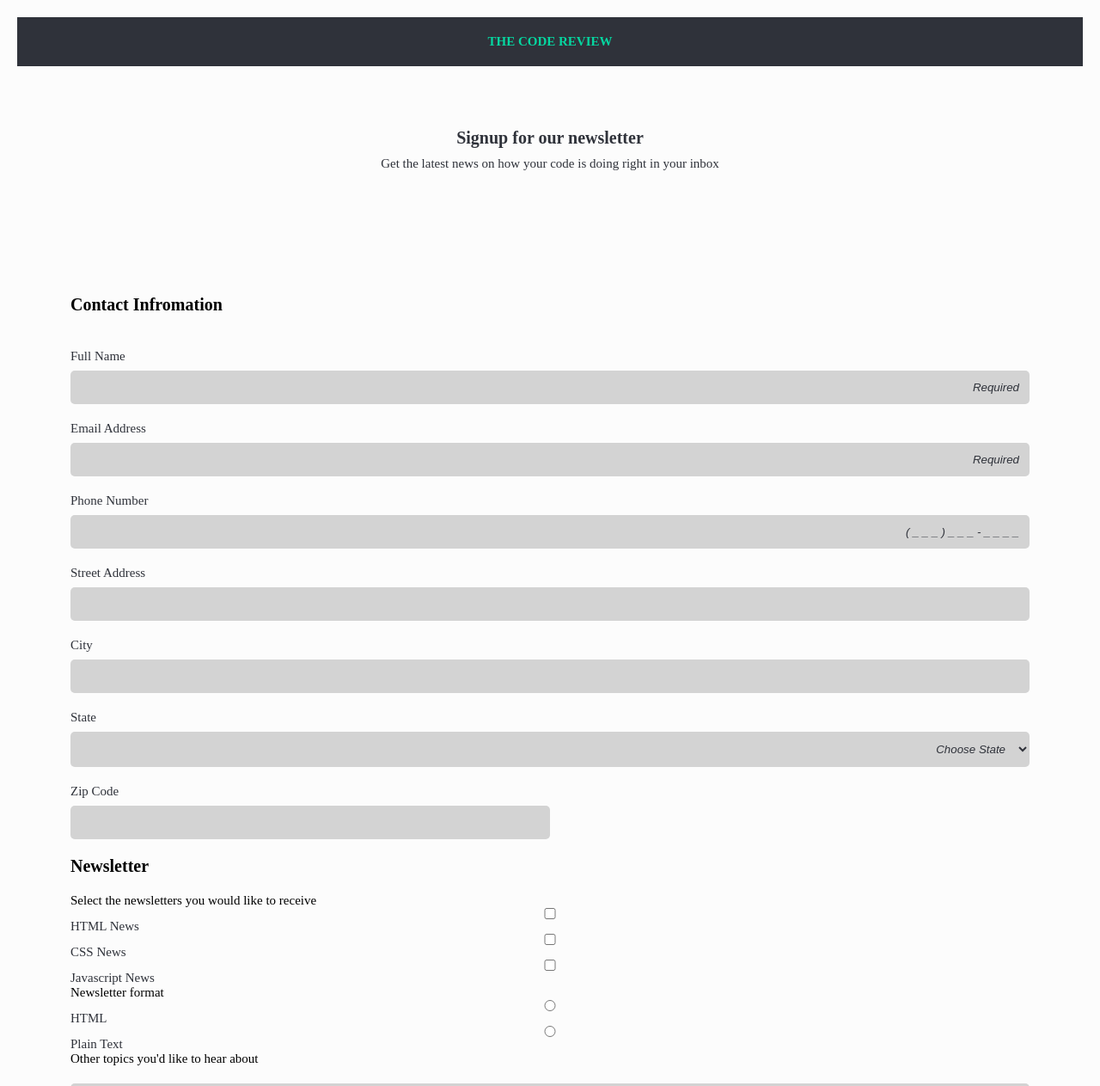
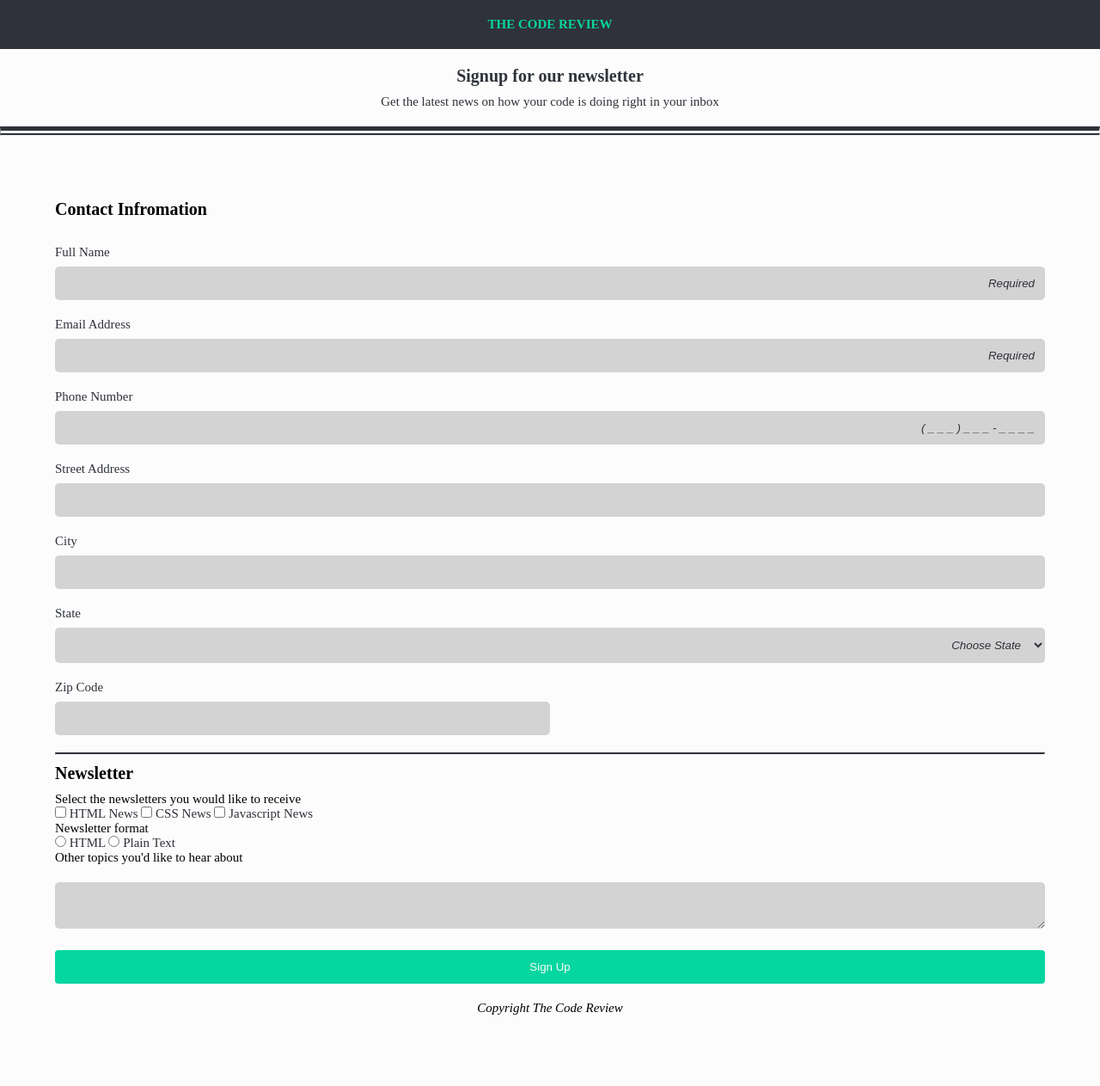
Before and after one commit to HayAlexis/Techdegree_3, a plain HTML site: page index.html in a window 1280 px wide. Shown: the top 1263 px of the page at 86% size. Drawn offline with Linux system fonts and the light colour scheme.

Commit message:
Radio/check box
They line up, but they won't become a column with the inputs on the left.

```diff
--- a/css/style.css
+++ b/css/style.css
@@ -35,7 +35,6 @@ body {
     text-align: center;
     font-size: var(--fs-p);
     border: none;
-    padding: 2rem;
     max-height: 1vh;
 }
 
@@ -47,7 +46,7 @@ h1 {
     background-color: var(--clr-p);
     color: var(--clr-a);
     padding: var(--h1-p);
-    margin: -2rem;
+    margin-bottom: 2rem;
     font-size: var(--fs-h1);
 }
 
@@ -57,7 +56,7 @@ h1 {
 }
 
 h2 {
-    padding: 1rem;
+    margin: 1rem;
 }
 
 h2, legend {
@@ -72,6 +71,7 @@ p {
 hr.thick {
 	border-top: 5px solid var(--clr-p);
     padding: 1px;
+    margin-top: 2rem;
 }
 
 hr.skinny {
@@ -89,7 +89,7 @@ fieldset {
 }
 
 legend {
-    padding: 2rem 0 2rem 0;
+    padding: 1rem 0 1rem 0;
 }
 
 .contact_info {
@@ -132,6 +132,7 @@ label[for~="zip"] {
     border-radius: .5rem;
     background-color: var(--clr-a2);
     padding: var(--fm-box);
+    margin-bottom: 2rem;
 }
 
 #newsletter {
@@ -160,45 +161,12 @@ li:last-child,
     padding-bottom: 2rem;
 }
 
-input[type=checkbox],
-input[type=radio] {
-    margin-right: 10px;
-}
-
-.radio {
-    display: flex;
-    text-align: center;
-    font-size: var(--fs-p);
-}
-
-h1 {
-    background-color: var(--clr-p);
-    color: var(--clr-a);
-    padding: var(--h1-p);
-    margin: 0%;
-}
-
-.hero {
-    padding: var(--hr-p);
-    color: var(--clr-p);
-}
-
-h2, legend {
-    font-weight: var(--fw-b);
-    font-size: var(--fs-2);
-}
-
-p {
-    font-size: var(--fs-p);
-}
-
 #form {
     padding: var(--fm-p);
     text-align: left;
 }
 
 input, select, textarea {
-    width: 100%;
     padding: var(--fm-box);
     background-color: var(--clr-a2);
     border: 1px solid var(--clr-a2);
@@ -217,15 +185,10 @@ label {
     color:var(--clr-p);
 }
 
-#html_news {
-    display: flex;
-    flex-direction: column;
+.flexbox {
+    display: inline-block;
 }
 
-
-#class {
-    padding-bottom: var(--cc-p);
-}
 
 button {
     background-color:var(--clr-a);
--- a/index.html
+++ b/index.html
@@ -16,6 +16,9 @@
             <h2>Signup for our newsletter</h2>
             <p>Get the latest news on how your code is doing right in your inbox</p>
         </div>
+
+        <hr class="thick">
+        <hr class="skinny">
 
         <div id="form">
             <form action="index.html" method="post">
@@ -97,30 +100,35 @@
                         <label for="zip">Zip Code</label>
                         <input type="text" id="zip" name="user_zip">
                     </div>
+                </fieldset>
 
-                </fieldset>
+                <hr class="skinny">
 
                 <fieldset>
                     <legend>Newsletter</legend>
 
                     <P>Select the newsletters you would like to receive</P>
 
-                        <input type="checkbox" id="html_news" name="user_html_news">
+                    <div class="flexbox">
+                        <input type="checkbox" id="html_news" name="user_html_news" class="box">
                         <label for="html_news">HTML News</label>
 
-                        <input type="checkbox" id="css" name="user_css">
+                        <input type="checkbox" id="css" name="user_css" class="box">
                         <label for="css">CSS News</label>
 
-                        <input type="checkbox" id="js" name="user_js">
+                        <input type="checkbox" id="js" name="user_js" class="box">
                         <label for="js">Javascript News</label>
+                    </div>
 
                     <p>Newsletter format</p>
 
-                        <input type="radio" id="html" name="user_format">
+                    <div class="flexbox">
+                        <input type="radio" id="html" name="user_format" class="box">
                         <label for="html">HTML</label>
 
-                        <input type="radio" id="plain_text" name="user_format">
+                        <input type="radio" id="plain_text" name="user_format" class="box">
                         <label for="plain_text">Plain Text</label>
+                    </div>
 
                     <p class="other">Other topics you'd like to hear about</p>
 
```
